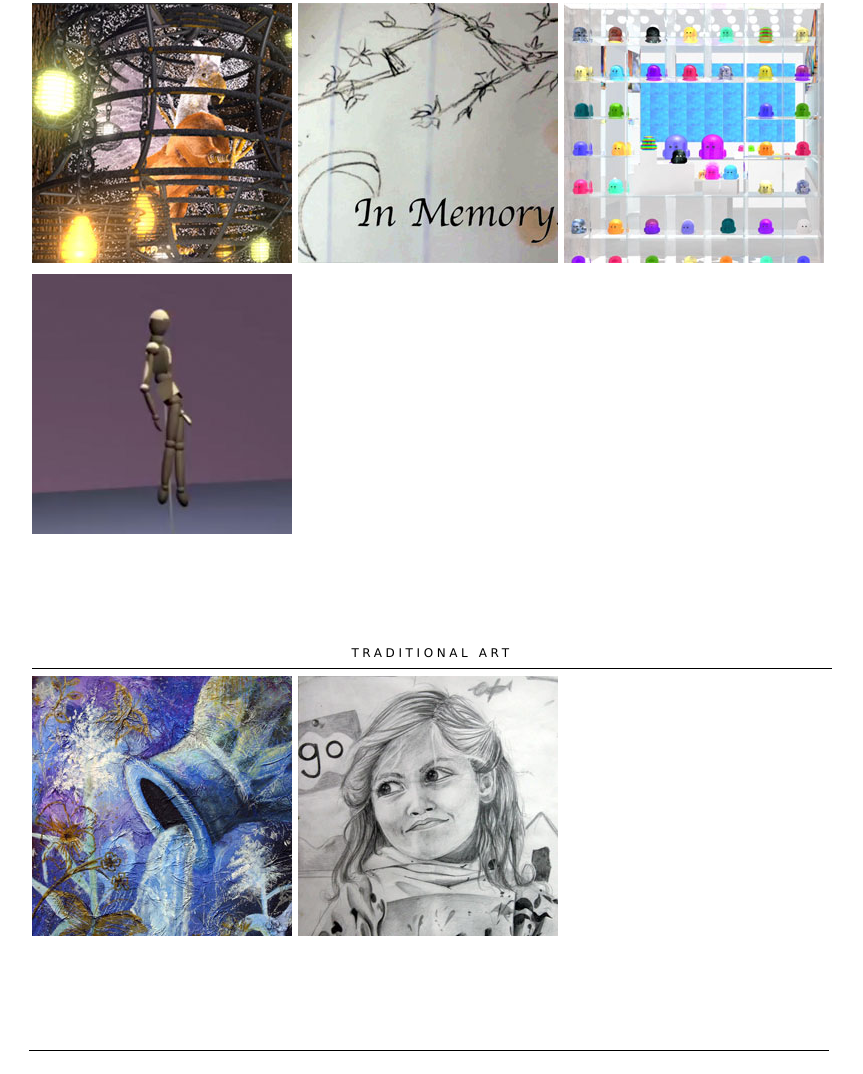
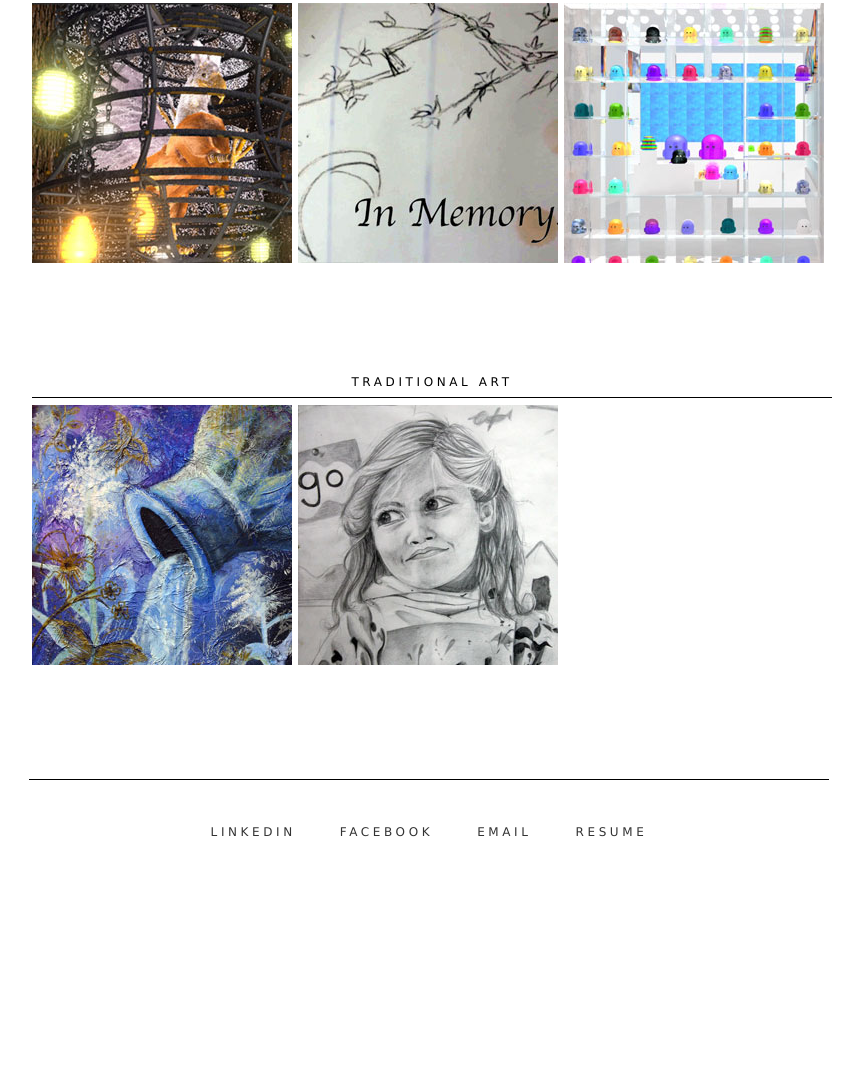
Before and after one commit to taiwei426/portfolio-archive, a plain HTML site: page index.html in a window 1280 px wide. Shown: the part 1901-2975 px from the top of the page, without its empty margins (211-1074 px from the left). After the commit the page ends 2786 px from the top, so only its background shows below. Drawn offline with nearby package versions, Linux system fonts and the light colour scheme; a web font is replaced by a local one.

Commit message:
deleted mannequin

```diff
--- a/index.html
+++ b/index.html
@@ -123,12 +123,6 @@
 			      <span class="text-content"><span>The Toy Store</span></span>
 			    </a>
 			  </li>
-			  <li>
-			    <a href="mannequin.html">
-			      <img src="images/index/mannequin.jpg" width="100%"/>
-			      <span class="text-content"><span>The Mannequin</span></span>
-			    </a>
-			  </li>
 			</ul>
 		</div>
 		<div class="navContainer clearfix">
```
